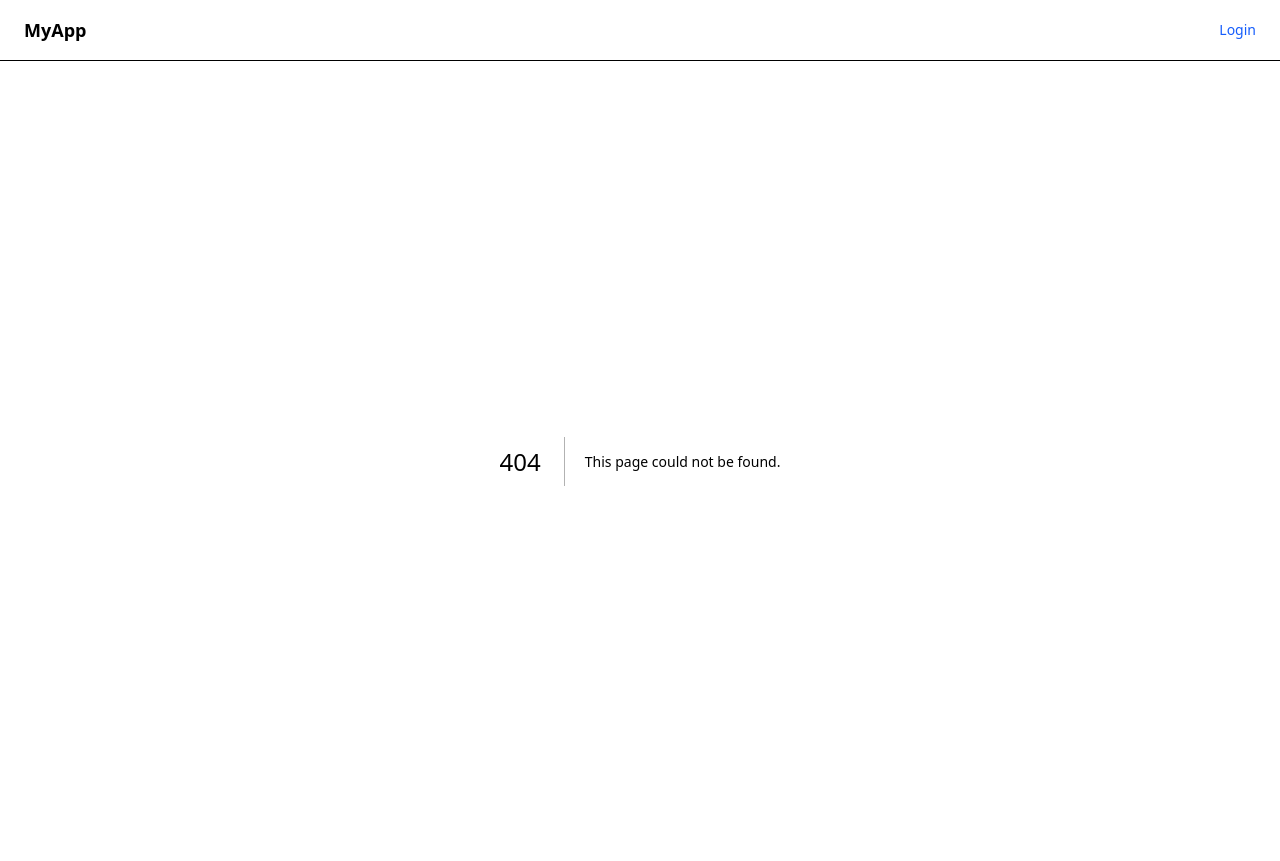
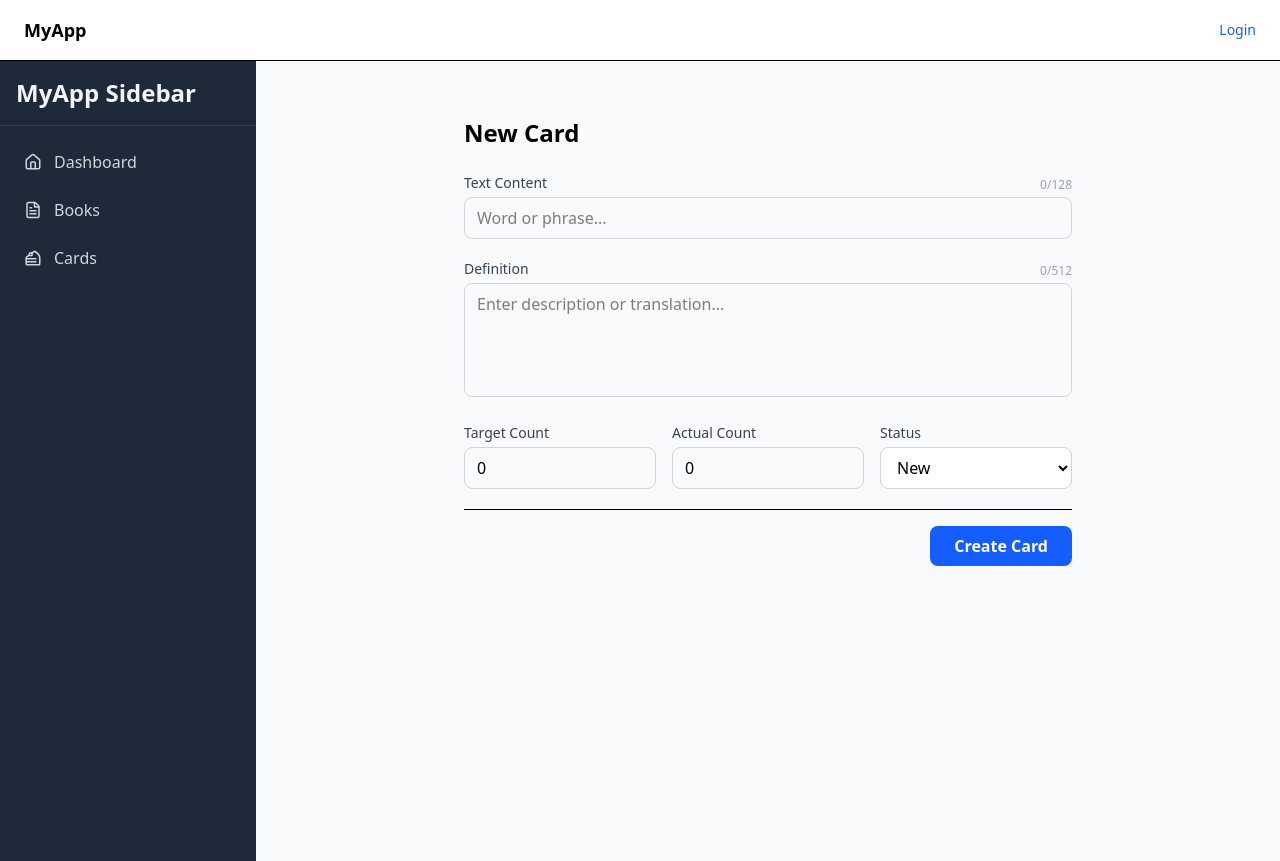
Before and after one commit to efvl/extbook_fend, a Next.js app: page /ui/cards/new in a window 1280 px wide. Before the commit this address had no page. Built offline with nearby package versions, Linux system fonts and the light colour scheme; no server answers.

Commit message:
add create/update Card form

```diff
--- /dev/null
+++ b/src/app/ui/cards/actions.ts
@@ -0,0 +1,38 @@
+'use server';
+
+import { revalidatePath } from 'next/cache';
+import { redirect } from 'next/navigation';
+import { createCard, updateCard } from '@/lib/api/cardService';
+import { CardStatus } from '@/types/card';
+
+export async function saveCardAction(prevState: any, formData: FormData) {
+  const id = formData.get('id') as string | null;
+
+  const cardData = {
+    txtContent: formData.get('txtContent') as string,
+    definition: formData.get('definition') as string,
+    targetCount: Number(formData.get('targetCount')) || 0,
+    actualCount: Number(formData.get('actualCount')) || 0,
+    status: (formData.get('status') as CardStatus) || 'NEW',
+  };
+
+  if (!cardData.txtContent || cardData.txtContent.length > 128) {
+    return { error: 'Text content is required and must be under 128 characters.' };
+  }
+  if (!cardData.definition || cardData.definition.length > 512) {
+    return { error: 'Definition is required and must be under 512 characters.' };
+  }
+
+  try {
+    if (id) {
+      await updateCard(id, cardData);
+    } else {
+      await createCard(cardData);
+    }
+  } catch (err: any) {
+    return { error: err.message || 'Failed to save the card.' };
+  }
+
+  revalidatePath('/ui/cards');
+  redirect('/ui/cards');
+}
--- /dev/null
+++ b/src/app/ui/cards/cardForm.tsx
@@ -0,0 +1,114 @@
+'use client';
+
+import { useActionState, useState } from 'react';
+import { saveCardAction } from './actions';
+import { CardResponse } from '@/types/card';
+
+export default function CardForm({ initialData }: { initialData?: CardResponse | null }) {
+  const [state, formAction, isPending] = useActionState(saveCardAction, null);
+  const [contentCount, setContentCount] = useState(initialData?.txtContent?.length || 0);
+  const [defCount, setDefCount] = useState(initialData?.definition?.length || 0);
+
+  return (
+    <form action={formAction} className="space-y-5">
+      {/* Hidden ID field for Updates */}
+      {initialData?.id && <input type="hidden" name="id" value={initialData.id} />}
+
+      {state?.error && (
+        <div className="p-3 bg-red-50 border border-red-200 text-red-600 rounded-md text-sm">
+          {state.error}
+        </div>
+      )}
+
+      {/* Text Content */}
+      <div>
+        <div className="flex justify-between items-end mb-1">
+          <label className="block text-sm font-medium text-gray-700">Text Content</label>
+          <span className={`text-xs ${contentCount > 120 ? 'text-red-500' : 'text-gray-400'}`}>
+            {contentCount}/128
+          </span>
+        </div>
+        <input
+          name="txtContent"
+          maxLength={128}
+          type="text"
+          defaultValue={initialData?.txtContent}
+          onChange={(e) => setContentCount(e.target.value.length)}
+          required
+          className="w-full px-3 py-2 border border-gray-300 rounded-lg focus:ring-2 focus:ring-blue-500 outline-none"
+          placeholder="Word or phrase..."
+        />
+      </div>
+
+      {/* Definition */}
+      <div>
+        <div className="flex justify-between items-end mb-1">
+          <label className="block text-sm font-medium text-gray-700">Definition</label>
+          <span className={`text-xs ${defCount > 500 ? 'text-red-500' : 'text-gray-400'}`}>
+            {defCount}/512
+          </span>
+        </div>
+        <textarea
+          name="definition"
+          maxLength={512}
+          rows={4}
+          defaultValue={initialData?.definition}
+          onChange={(e) => setDefCount(e.target.value.length)}
+          required
+          className="w-full px-3 py-2 border border-gray-300 rounded-lg focus:ring-2 focus:ring-blue-500 outline-none resize-none"
+          placeholder="Enter description or translation..."
+        />
+      </div>
+
+      {/* Numerical values & Status Grid */}
+      <div className="grid grid-cols-1 md:grid-cols-3 gap-4">
+        <div>
+          <label className="block text-sm font-medium text-gray-700 mb-1">Target Count</label>
+          <input
+            name="targetCount"
+            type="number"
+            min="0"
+            defaultValue={initialData?.targetCount ?? 0}
+            className="w-full px-3 py-2 border border-gray-300 rounded-lg focus:ring-2 focus:ring-blue-500 outline-none"
+          />
+        </div>
+
+        <div>
+          <label className="block text-sm font-medium text-gray-700 mb-1">Actual Count</label>
+          <input
+            name="actualCount"
+            type="number"
+            min="0"
+            defaultValue={initialData?.actualCount ?? 0}
+            className="w-full px-3 py-2 border border-gray-300 rounded-lg focus:ring-2 focus:ring-blue-500 outline-none"
+          />
+        </div>
+
+        <div>
+          <label className="block text-sm font-medium text-gray-700 mb-1">Status</label>
+          <select
+            name="status"
+            defaultValue={initialData?.status || "NEW"}
+            className="w-full px-3 py-2 border border-gray-300 rounded-lg focus:ring-2 focus:ring-blue-500 outline-none bg-white"
+          >
+            <option value="NEW">New</option>
+            <option value="LEARNING">Learning</option>
+            <option value="REVIEW">Review</option>
+            <option value="MASTERED">Mastered</option>
+          </select>
+        </div>
+      </div>
+
+      {/* Actions */}
+      <div className="flex justify-end gap-3 pt-4 border-t">
+        <button
+          disabled={isPending}
+          type="submit"
+          className="px-6 py-2 bg-blue-600 text-white rounded-lg font-semibold hover:bg-blue-700 disabled:bg-blue-300 transition-all"
+        >
+          {isPending ? 'Saving...' : initialData ? 'Update Card' : 'Create Card'}
+        </button>
+      </div>
+    </form>
+  );
+}
--- /dev/null
+++ b/src/app/ui/cards/new/page.tsx
@@ -0,0 +1,10 @@
+import CardForm from "../cardForm";
+
+export default async function NewCardPage() {
+  return (
+    <div className="max-w-2xl mx-auto p-8">
+      <h1 className="text-2xl font-bold mb-6">New Card</h1>
+      <CardForm initialData={null} />
+    </div>
+  );
+}
--- a/src/app/ui/components/sidebar.tsx
+++ b/src/app/ui/components/sidebar.tsx
@@ -2,12 +2,12 @@
 
 import Link from "next/link";
 import { usePathname } from "next/navigation";
-import { Home, Users, FileText } from "lucide-react";
+import { Home, Users, FileText, CakeSlice } from "lucide-react";
 
 const links = [
   { name: 'Dashboard', href: '/ui/dashboard', icon: Home },
   { name: 'Books', href: '/ui/books', icon: FileText },
-  { name: 'Customers', href: '/ui/customers', icon: Users },
+  { name: 'Cards', href: '/ui/cards', icon: CakeSlice },
 ];
 
 export default function Sidebar() {
--- /dev/null
+++ b/src/lib/api/cardService.ts
@@ -0,0 +1,69 @@
+import { CardResponse, CreateCardRequest } from '@/types/card';
+import { Page } from '@/types/api';
+
+const BACKEND_URL = process.env.BACKEND_URL;
+
+export async function getCards(page = 0): Promise<Page<CardResponse>> {
+  const res = await fetch(`${BACKEND_URL}/v1/card?page=${page}&size=10`, {
+    cache: 'no-store',
+  });
+
+  if (!res.ok) {
+    throw new Error('Failed to fetch cards');
+  }
+
+  return res.json();
+}
+
+export async function updateCard(id: string, data: Partial<CreateCardRequest>): Promise<CardResponse> {
+  const res = await fetch(`${BACKEND_URL}/v1/card/${id}`, {
+    method: 'PUT',
+    headers: { 'Content-Type': 'application/json' },
+    body: JSON.stringify(data),
+  });
+
+  if (!res.ok) {
+    throw new Error('Failed to update card');
+  }
+
+  return res.json();
+}
+
+export async function createCard(data: CreateCardRequest): Promise<CardResponse> {
+  const res = await fetch(`${BACKEND_URL}/v1/card`, {
+    method: 'POST',
+    headers: { 'Content-Type': 'application/json' },
+    body: JSON.stringify(data),
+  });
+
+  if (!res.ok) {
+    throw new Error('Failed to create card');
+  }
+
+  return res.json();
+}
+
+export async function deleteCardById(id: string) {
+  const res = await fetch(`${BACKEND_URL}/v1/card/${id}`, {
+    method: 'DELETE'
+  });
+
+  if (!res.ok) {
+    throw new Error('Failed to delete card from backend');
+  }
+
+  return res;
+}
+
+export async function getCardById(id: string): Promise<CardResponse> {
+  const res = await fetch(`${BACKEND_URL}/v1/card/${id}`, {
+    // Keeps Next.js 15 tag revalidation consistency for on-demand caching updates
+    next: { tags: [`card-${id}`] }
+  });
+
+  if (!res.ok) {
+    throw new Error(`Failed to fetch card with id: ${id}`);
+  }
+
+  return res.json();
+}
--- /dev/null
+++ b/src/types/card.ts
@@ -0,0 +1,19 @@
+
+export type CardStatus = 'DRAFT' | 'NEW' | 'LEARNING' | 'IN_PROCESS' | 'READY' | 'KNOWN';
+
+export interface CardResponse {
+  id: string;
+  txtContent: string;
+  definition: string;
+  targetCount: number;
+  actualCount: number;
+  status: CardStatus;
+}
+
+export interface CreateCardRequest {
+  txtContent: string;
+  definition: string;
+  targetCount: number;
+  actualCount: number;
+  status: CardStatus;
+}
```
